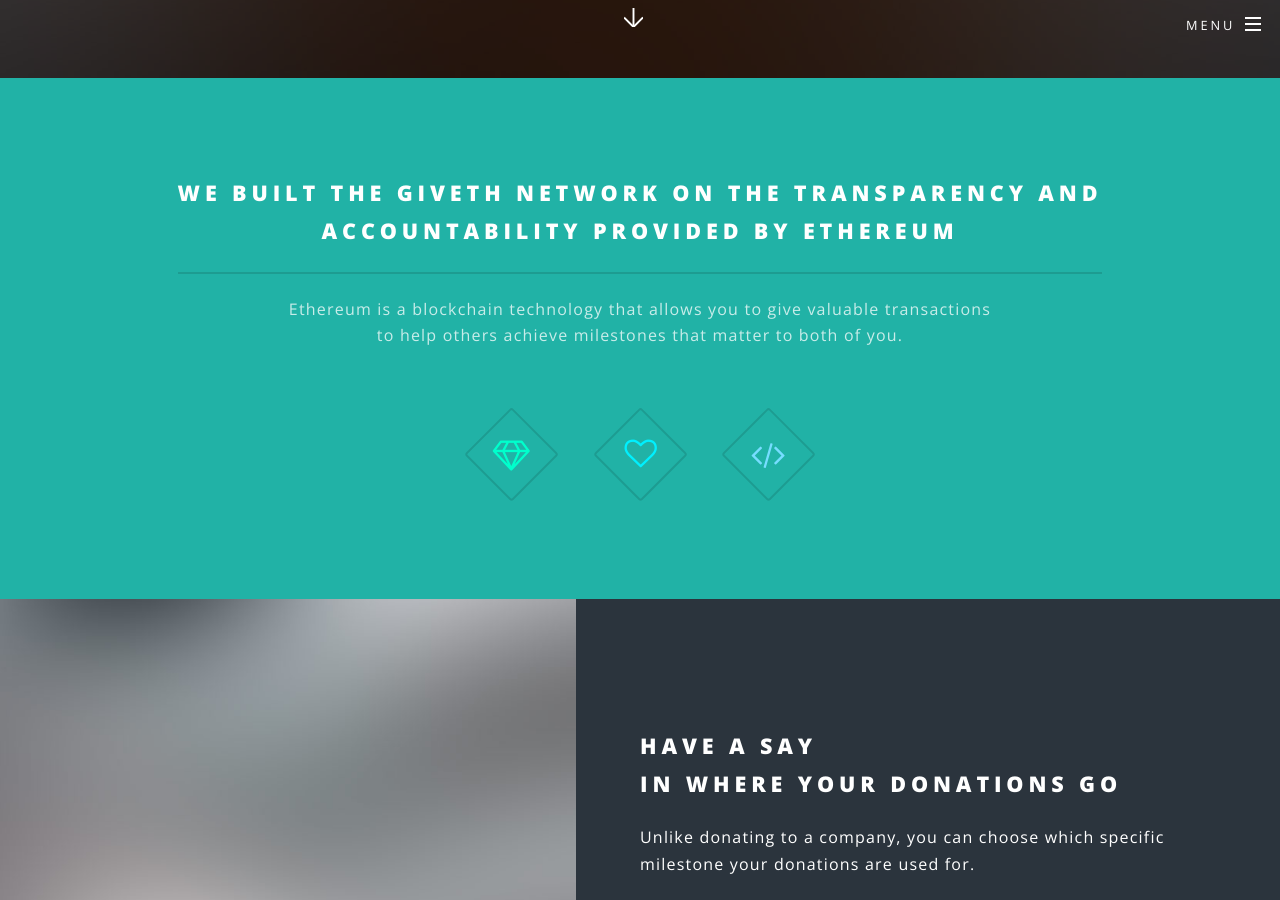
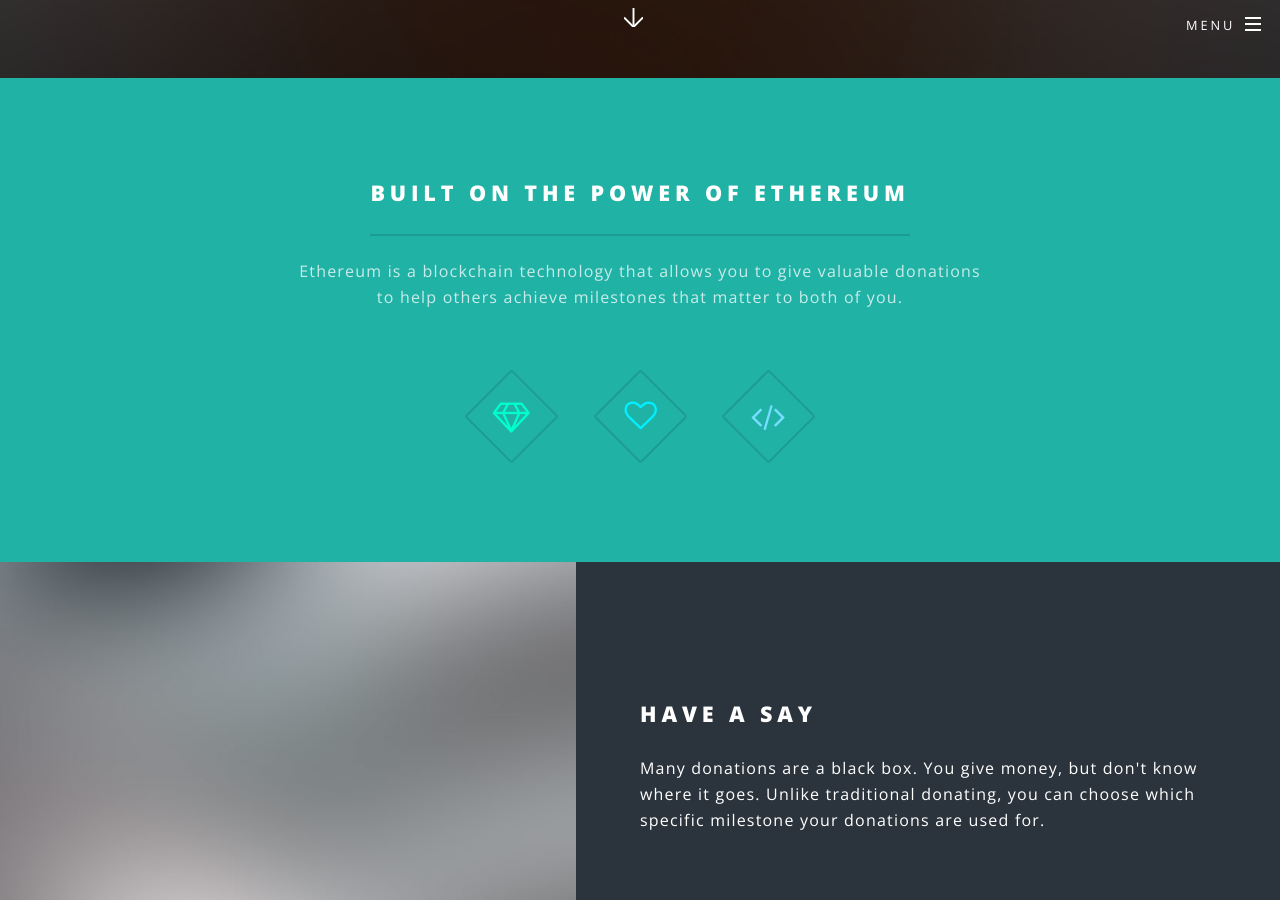
Before and after one commit to ojones/giveth-landing-page, a Jekyll site: the page built from index.html, in a window 1280 px wide and 900 px high, scrolled down 822 px. Built offline with Jekyll 4.4.1, drawn with Linux system fonts in a browser that asks for light colours; some of the changed text lies outside the part shown.

Commit message:
long headings don't work

```diff
--- a/index.html
+++ b/index.html
@@ -17,9 +17,8 @@
 					<section id="one" class="wrapper style1 special">
 						<div class="inner">
 							<header class="major">
-								<h2>We built the Giveth network on the transparency and <br />
-								accountability provided by Ethereum</h2>
-								<p>Ethereum is a blockchain technology that allows you to give valuable transactions <br />
+								<h2>Built on the power of Ethereum</h2>
+								<p>Ethereum is a blockchain technology that allows you to give valuable donations <br />
 								to help others achieve milestones that matter to both of you.</p>
 							</header>
 							<ul class="icons major">
@@ -34,16 +33,14 @@
 					<section id="two" class="wrapper alt style2">
 						<section class="spotlight">
 							<div class="image"><img src="images/pic01.jpg" alt="" /></div><div class="content">
-								<h2>Have a say <br />
-								in where your donations go</h2>
-								<p>Unlike donating to a company, you can choose which specific milestone your donations are used for.</p>
+								<h2>Have a say</h2>
+								<p>Many donations are a black box.  You give money, but don't know where it goes.  Unlike traditional donating, you can choose which specific milestone your donations are used for.</p>
 							</div>
 						</section>
 						<section class="spotlight">
 							<div class="image"><img src="images/pic02.jpg" alt="" /></div><div class="content">
-								<h2>Achieve results <br />
-								or your donations go back to you</h2>
-								<p>Unlike donating to a company, milestones must be completed before donations are released.
+								<h2>Achieve results </h2>
+								<p>How do you know your donations helped.  Unlike traditional donating, milestones must be completed before donations are released.
 								Miletsone completions are confirmed by a simple review process.</p>
 							</div>
 						</section>
```
